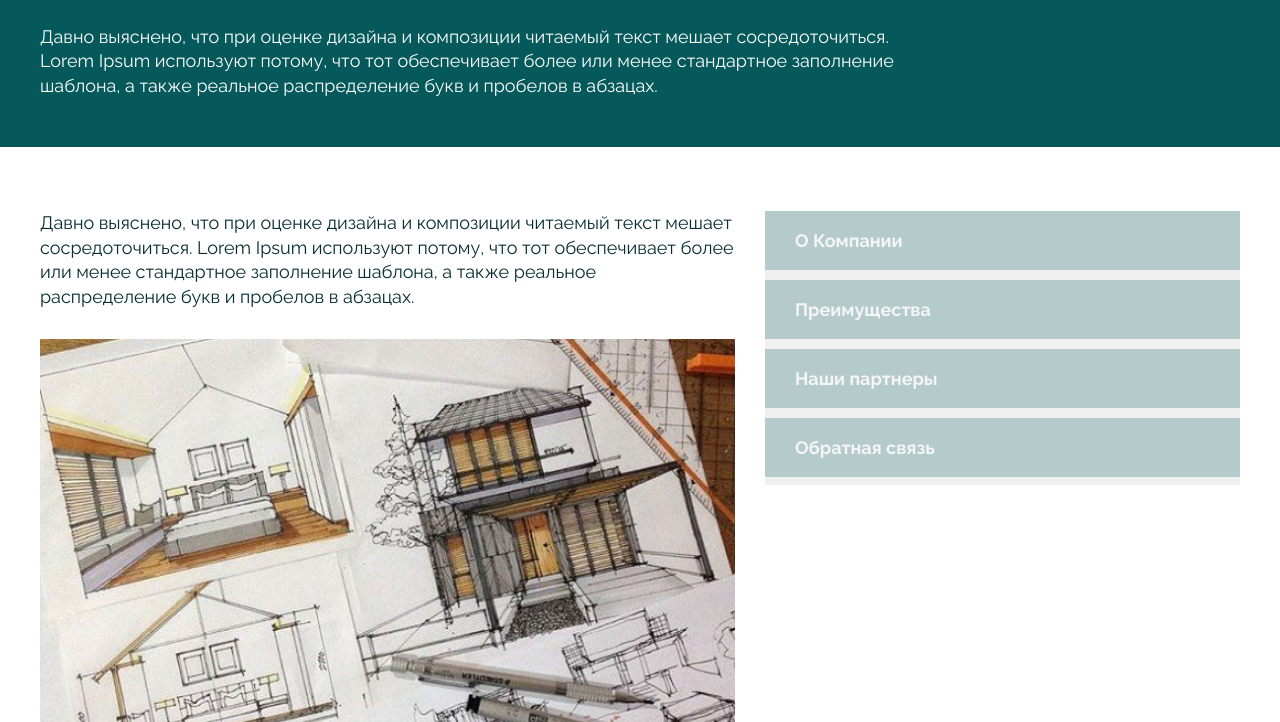
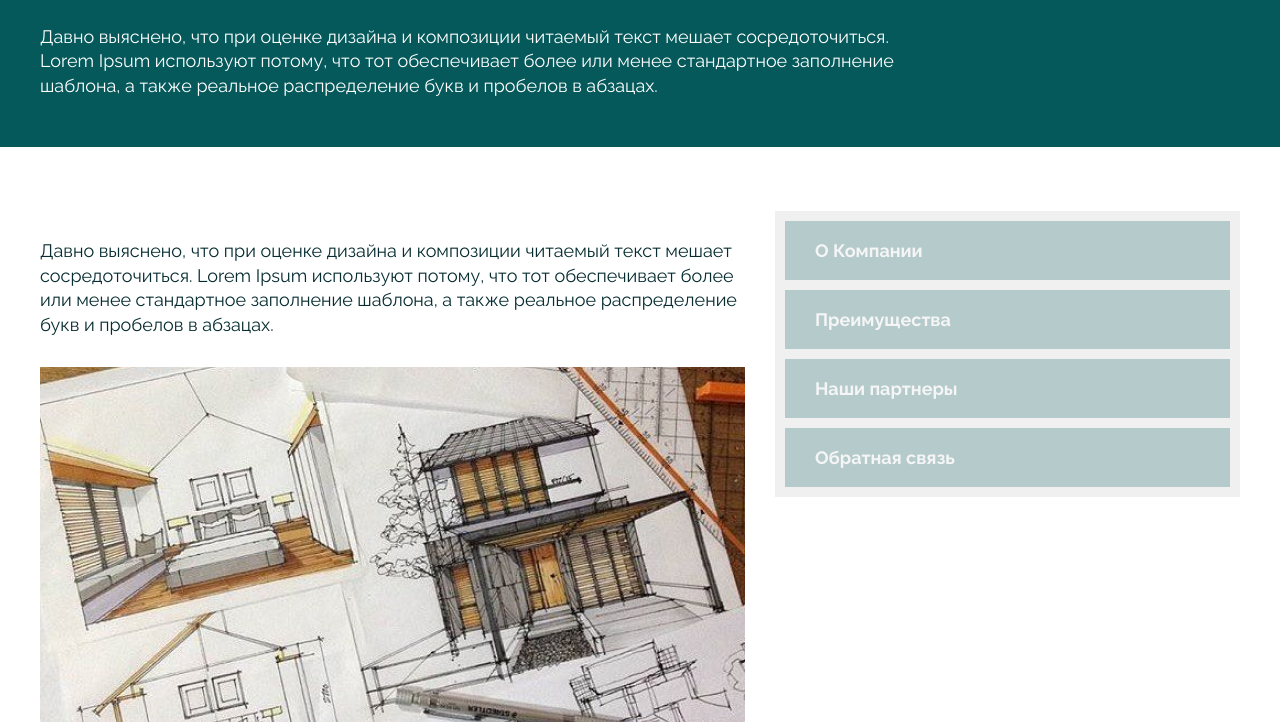
Before and after one commit to ViksPiks/diara, a plain HTML site: page company.html in a window 1280 px wide. Shown: the part 230-952 px from the top of the page. Drawn offline with Linux system fonts and the light colour scheme.

Commit message:
fix: polish styles on company page

```diff
--- a/company.css
+++ b/company.css
@@ -30,23 +30,30 @@
 
 /*  */
 
-.pokpok {
+.our-story {
   display: flex;
+  align-items: baseline;
+  justify-content: space-between;
   gap: 30px;
 }
 
-article p {
+.our-story article {
+  max-width: 705px;
+}
+
+.our-story article p {
   padding-bottom: 30px;
   color: #062c30;
   font-size: 18px;
   line-height: 136%;
 }
 
-article p:last-child {
+.our-story article p:last-child {
   padding-bottom: 60px;
 }
 
 article iframe {
+  width: 100%;
   padding-bottom: 30px;
 }
 
@@ -58,23 +65,25 @@ article img {
 
 .navigation {
   max-width: 495px;
-  height: 274px;
+  width: 100%;
   background-color: rgba(196, 196, 196, 0.25);
-  display: flex;
-  gap: 10px;
-  flex-direction: column;
+  padding: 10px;
 }
 
-.navigation .page {
+.navigation .link-to-page {
   background: rgba(5, 89, 91, 0.25);
   color: #f5f5f5;
   font-weight: 700;
   font-size: 18px;
-  width: 475px;
-  padding: 19px 0 19px 30px;
+  display: block;
+  padding: 19px 30px;
 }
 
-.page:hover {
+.navigation li:not(:last-child) {
+  margin-bottom: 10px;
+}
+
+.link-to-page:hover {
   background-color: #05595b;
   transition: background-color 0.3s;
 }
--- a/company.html
+++ b/company.html
@@ -78,7 +78,7 @@
     </section>
 
     <div class="container">
-      <section class="pokpok">
+      <section class="our-story">
         <article>
           <p>
             Давно выяснено, что при оценке дизайна и композиции читаемый текст
@@ -129,10 +129,10 @@
         </article>
 
         <ul class="navigation">
-          <li class="page"><a href="#">О Компании</a></li>
-          <li class="page"><a href="#">Преимущества</a></li>
-          <li class="page"><a href="#">Наши партнеры</a></li>
-          <li class="page"><a href="#">Обратная связь</a></li>
+          <li><a class="link-to-page" href="#">О Компании</a></li>
+          <li><a class="link-to-page" href="#">Преимущества</a></li>
+          <li><a class="link-to-page" href="#">Наши партнеры</a></li>
+          <li><a class="link-to-page" href="#">Обратная связь</a></li>
         </ul>
       </section>
     </div>
```
